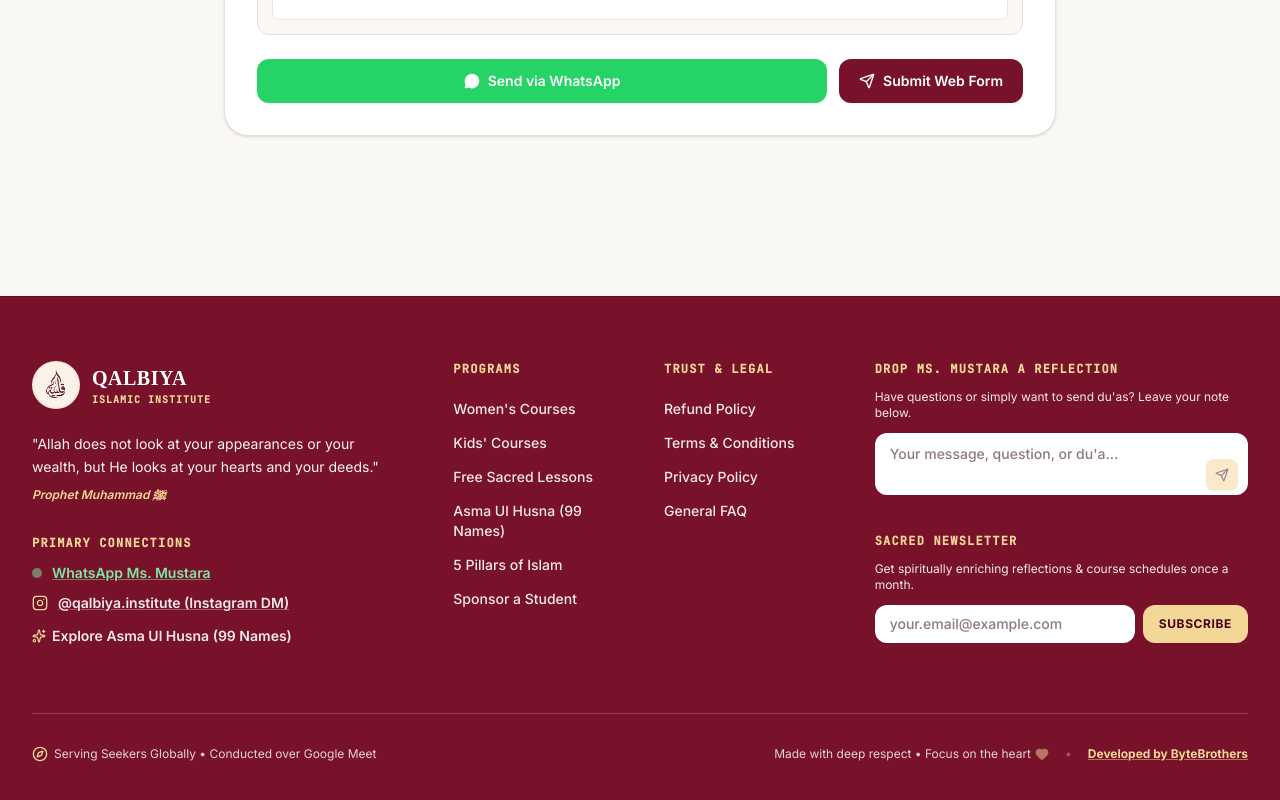
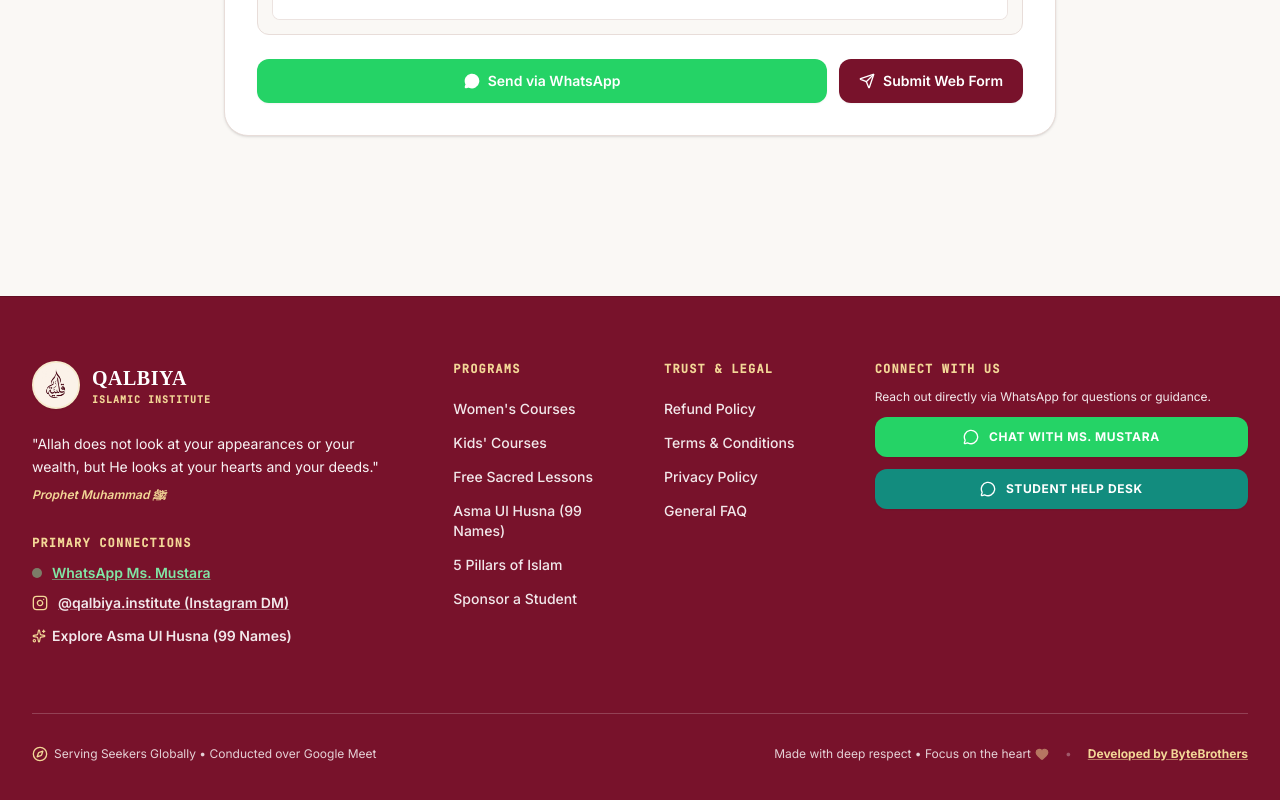
Before and after one commit to hamid220-kamal/qalbiya-insititue, a React (Vite) app: page / in a window 1280 px wide. Shown: the part 5516-6316 px from the top of the page. Built offline with nearby package versions, Linux system fonts and the light colour scheme; a web font is replaced by a local one.

Commit message:
update teh footer added the whatsapp buttons

```diff
--- a/src/components/Footer.tsx
+++ b/src/components/Footer.tsx
@@ -1,5 +1,5 @@
-import React, { useState } from 'react';
-import { Send, Instagram, Compass, Heart, Sparkles } from 'lucide-react';
+import React from 'react';
+import { Instagram, Compass, Heart, Sparkles, MessageCircle } from 'lucide-react';
 import { Route } from '../types';
 import qalbiyaLogoImg from '../assets/images/logo.jpeg';
 
@@ -9,78 +9,6 @@ interface FooterProps {
 }
 
 export const Footer: React.FC<FooterProps> = ({ onNavigate, currentRoute }) => {
-  const [newsletterEmail, setNewsletterEmail] = useState('');
-  const [isSubscribed, setIsSubscribed] = useState(false);
-  const [quickMessage, setQuickMessage] = useState('');
-  const [messageSent, setMessageSent] = useState(false);
-  const [isSending, setIsSending] = useState(false);
-  const [submitStatus, setSubmitStatus] = useState<string | null>(null);
-
-  const handleNewsletterSubmit = (e: React.FormEvent) => {
-    e.preventDefault();
-    if (!newsletterEmail.trim()) return;
-
-    try {
-      const subs = JSON.parse(localStorage.getItem('qalbiya_newsletter') || '[]');
-      subs.push({ email: newsletterEmail, timestamp: new Date().toISOString() });
-      localStorage.setItem('qalbiya_newsletter', JSON.stringify(subs));
-    } catch (err) {
-      console.error("Local storage error:", err);
-    }
-
-    setIsSubscribed(true);
-    setNewsletterEmail('');
-    setTimeout(() => setIsSubscribed(false), 5000);
-  };
-
-  const handleMessageSubmit = async (e: React.FormEvent) => {
-    e.preventDefault();
-    if (!quickMessage.trim() || isSending) return;
-
-    setIsSending(true);
-    setSubmitStatus(null);
-
-    try {
-      const msgs = JSON.parse(localStorage.getItem('qalbiya_messages') || '[]');
-      msgs.push({ message: quickMessage, timestamp: new Date().toISOString() });
-      localStorage.setItem('qalbiya_messages', JSON.stringify(msgs));
-    } catch (err) {
-      console.error("Local storage backup error:", err);
-    }
-
-    try {
-      const response = await fetch('/api/send-message', {
-        method: 'POST',
-        headers: {
-          'Content-Type': 'application/json',
-        },
-        body: JSON.stringify({
-          message: quickMessage,
-          sourceRoute: currentRoute || 'general',
-        }),
-      });
-
-      const data = await response.json();
-      if (data.success) {
-        setSubmitStatus(data.message || '✓ Message sent successfully!');
-        setMessageSent(true);
-        setQuickMessage('');
-      } else {
-        setSubmitStatus('❌ Failed to deliver message. Please try again.');
-      }
-    } catch (error) {
-      console.error('Error sending message:', error);
-      setSubmitStatus('✓ Saved locally! Ms. Mustara will be notified.');
-      setMessageSent(true);
-      setQuickMessage('');
-    } finally {
-      setIsSending(false);
-      setTimeout(() => {
-        setMessageSent(false);
-        setSubmitStatus(null);
-      }, 7000);
-    }
-  };
 
   return (
     <footer className="w-full bg-[#78122B] text-white border-t border-[#630E23] py-16 transition-all duration-300">
@@ -255,72 +183,37 @@ export const Footer: React.FC<FooterProps> = ({ onNavigate, currentRoute }) => {
             </ul>
           </div>
 
-          {/* Interactive Block: Fast Note & Newsletter */}
-          <div className="md:col-span-4 space-y-6">
+          {/* Interactive Block: WhatsApp Contact Buttons */}
+          <div className="md:col-span-4 space-y-4">
             <div className="space-y-3">
-              <h4 className="text-xs font-mono font-bold uppercase tracking-widest text-[#F3D797]">Drop Ms. Mustara a Reflection</h4>
-              <p className="text-xs text-white/90">Have questions or simply want to send du'as? Leave your note below.</p>
+              <h4 className="text-xs font-mono font-bold uppercase tracking-widest text-[#F3D797]">Connect With Us</h4>
+              <p className="text-xs text-white/90">Reach out directly via WhatsApp for questions or guidance.</p>
 
-              <form onSubmit={handleMessageSubmit} className="space-y-2" id="footer-message-form">
-                <div className="relative">
-                  <textarea
-                    value={quickMessage}
-                    onChange={(e) => setQuickMessage(e.target.value)}
-                    placeholder={isSending ? "Sending message..." : "Your message, question, or du'a..."}
-                    rows={2}
-                    disabled={isSending}
-                    className="w-full rounded-xl border border-white/30 bg-white px-3.5 py-2.5 text-sm text-[#23181A] placeholder-[#8C7A7E] focus:border-[#F3D797] focus:outline-none focus:ring-1 focus:ring-[#F3D797] resize-none transition-all duration-300 disabled:opacity-60 shadow-xs font-medium"
-                    id="footer-message-input"
-                  />
-                  <button
-                    type="submit"
-                    disabled={isSending || !quickMessage.trim()}
-                    className="absolute bottom-2.5 right-2.5 flex h-8 w-8 items-center justify-center rounded-lg bg-[#F3D797] text-[#480117] hover:bg-[#E2C47E] transition-all duration-300 disabled:opacity-50 disabled:cursor-not-allowed cursor-pointer shadow-xs font-bold"
-                    aria-label="Send message"
-                    id="footer-message-submit"
-                  >
-                    {isSending ? (
-                      <span className="w-3 h-3 border-2 border-[#480117] border-t-transparent rounded-full animate-spin" />
-                    ) : (
-                      <Send className="w-3.5 h-3.5" />
-                    )}
-                  </button>
-                </div>
-                {messageSent && submitStatus && (
-                  <p className="text-xs font-bold animate-pulse text-[#81E6A5]" id="footer-message-success">
-                    {submitStatus}
-                  </p>
-                )}
-              </form>
-            </div>
+              <div className="flex flex-col gap-3">
+                {/* Ms. Mustara WhatsApp Button */}
+                <a
+                  href="https://wa.me/918145363290?text=Assalamu%20Alaikum%20Ms.%20Mustara%2C%20I%20have%20questions%20regarding%20Qalbiya%20Islamic%20Institute."
+                  target="_blank"
+                  rel="noopener noreferrer"
+                  className="flex items-center justify-center gap-2.5 rounded-xl bg-[#25D366] hover:bg-[#1fb759] text-white px-4 py-3 text-xs font-bold tracking-wider uppercase transition-all duration-300 cursor-pointer shadow-xs w-full"
+                  id="footer-whatsapp-mustara"
+                >
+                  <MessageCircle className="w-4 h-4" />
+                  <span>Chat with Ms. Mustara</span>
+                </a>
 
-            <div className="space-y-3 pt-2">
-              <h4 className="text-xs font-mono font-bold uppercase tracking-widest text-[#F3D797]">Sacred Newsletter</h4>
-              <p className="text-xs text-white/90">Get spiritually enriching reflections & course schedules once a month.</p>
-
-              <form onSubmit={handleNewsletterSubmit} className="flex gap-2" id="footer-newsletter-form">
-                <input
-                  type="email"
-                  required
-                  value={newsletterEmail}
-                  onChange={(e) => setNewsletterEmail(e.target.value)}
-                  placeholder="your.email@example.com"
-                  className="flex-1 rounded-xl border border-white/30 bg-white px-3.5 py-2 text-sm text-[#23181A] placeholder-[#8C7A7E] focus:border-[#F3D797] focus:outline-none focus:ring-1 focus:ring-[#F3D797] transition-all duration-300 min-h-[44px] md:min-h-0 shadow-xs font-medium"
-                  id="footer-newsletter-input"
-                />
-                <button
-                  type="submit"
-                  className="rounded-xl bg-[#F3D797] hover:bg-[#E2C47E] text-[#480117] px-4 py-2 text-xs font-bold tracking-wider uppercase transition-all duration-300 cursor-pointer min-h-[44px] md:min-h-0 flex items-center justify-center shadow-xs"
-                  id="footer-newsletter-submit"
+                {/* Student Help Desk WhatsApp Button */}
+                <a
+                  href="https://wa.me/919905101016?text=Assalamu%20Alaikum%2C%20I%20need%20help%20from%20the%20Student%20Help%20Desk%20regarding%20Qalbiya%20courses."
+                  target="_blank"
+                  rel="noopener noreferrer"
+                  className="flex items-center justify-center gap-2.5 rounded-xl bg-[#128C7E] hover:bg-[#0d6f6a] text-white px-4 py-3 text-xs font-bold tracking-wider uppercase transition-all duration-300 cursor-pointer shadow-xs w-full"
+                  id="footer-whatsapp-helpdesk"
                 >
-                  Subscribe
-                </button>
-              </form>
-              {isSubscribed && (
-                <p className="text-xs text-[#81E6A5] font-semibold animate-pulse" id="footer-newsletter-success">
-                  ✓ Successfully subscribed with respect. Welcome!
-                </p>
-              )}
+                  <MessageCircle className="w-4 h-4" />
+                  <span>Student Help Desk</span>
+                </a>
+              </div>
             </div>
           </div>
 
```
